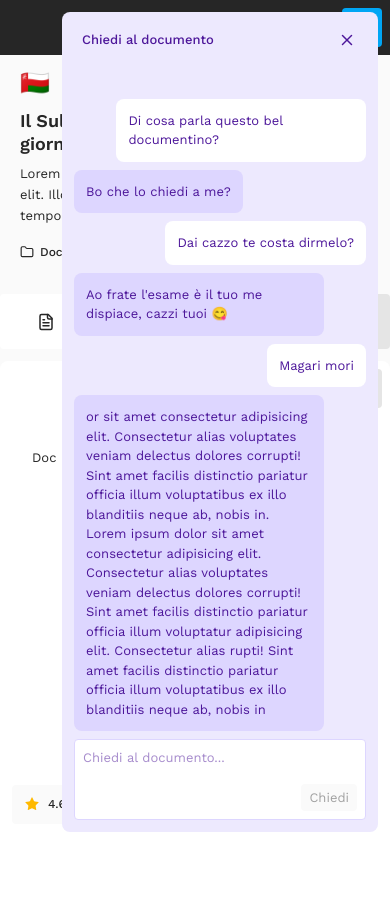
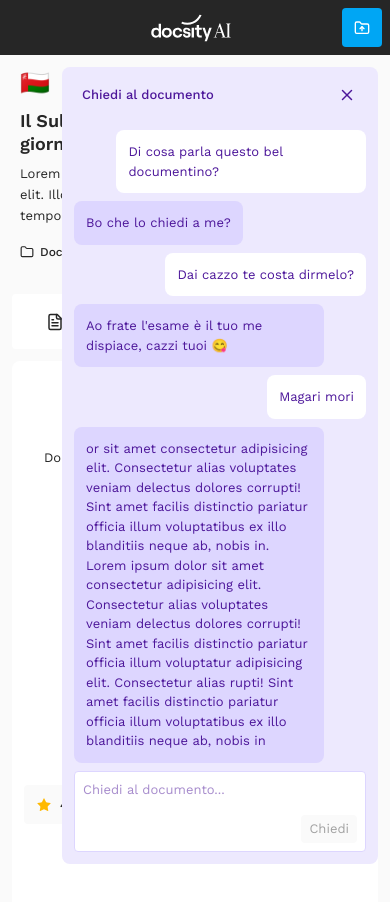
Before and after one commit to ertipografo/docai, a React (Vite) app: page / in a window 390 px wide. Shown: the top 902 px of the page. Built offline with nearby package versions, Linux system fonts and the light colour scheme.

Commit message:
allscrollsok

```diff
--- a/src/App.jsx
+++ b/src/App.jsx
@@ -34,6 +34,11 @@ export default function App() {
             />
           </div>
           <div className="bg-bg2 flex-1 flex flex-col lg:overflow-auto h-full">
+            <div
+              className={`pl-3 pr-3 lg:pl-0 ${
+                feature !== "mappa" && "max-w-documentWidth"
+              } mx-auto w-full`}
+            >
               <FeatureTop
                 feature={feature}
                 setFeature={setFeature}
@@ -41,7 +46,6 @@ export default function App() {
                 setShowFeatureBar={setShowFeatureBar}
               />
               <div className="flex-1 flex flex">
-              <div className="flex-1">
                 <Toolbar
                   feature={feature}
                   showFeatureBar={showFeatureBar}
@@ -49,7 +53,6 @@ export default function App() {
                 />
                 <Feature feature={feature} />
               </div>
-              {/* <Chat showChat={showChat} setShowChat={setShowChat} /> */}
             </div>
             <BottomBar />
           </div>
--- a/src/BottomBar.jsx
+++ b/src/BottomBar.jsx
@@ -3,7 +3,7 @@ import { Star } from "lucide-react";
 export default function BottomBar() {
   return (
     <div className="sticky bottom-0 z-[99997] h-0">
-      <div className="h-headerHeight flex absolute bottom-3 left-0 w-full px-3">
+      <div className="h-headerHeight flex absolute bottom-3 left-1/2 -translate-x-1/2 w-full px-6 lg:px-3 max-w-documentWidth ">
         <div className="flex-1 items-center flex">
           <div className="flex gap-3 items-center h-buttonHeight px-3 bg-bg1 rounded bg-bg2">
             <div className="flex gap-2 items-center text-xs font-semibold">
--- a/src/Chat.jsx
+++ b/src/Chat.jsx
@@ -81,10 +81,10 @@ export default function Chat({ showChat, setShowChat }) {
         !showChat
           ? "w-0 min-w-0 lg:w-0"
           : "min-w-chatWidth w-[70vw] lg:w-chatWidth p-3"
-      } transition-all h-full lg:h-chatHeight right-0 lg:right-auto top-0 lg:top-chatTop fixed lg:sticky flex flex-col`}
+      } transition-all h-sidebarMaxHeight lg:h-chatHeight right-0 lg:right-auto top-headerHeight lg:top-chatTop fixed lg:sticky flex flex-col`}
     >
       {!showChat ? (
-        <div className="h-headerHeight absolute bottom-3 mr-3 right-full flex items-center">
+        <div className="h-headerHeight absolute bottom-3 mr-6 right-full flex items-center">
           <div
             onClick={() => setShowChat((s) => !s)}
             className="bg-violet-500 text-violet-100 h-buttonHeight w-buttonHeight rounded cursor-pointer flexer "
```
Lines whose indentation alone changed are shown as unchanged.
